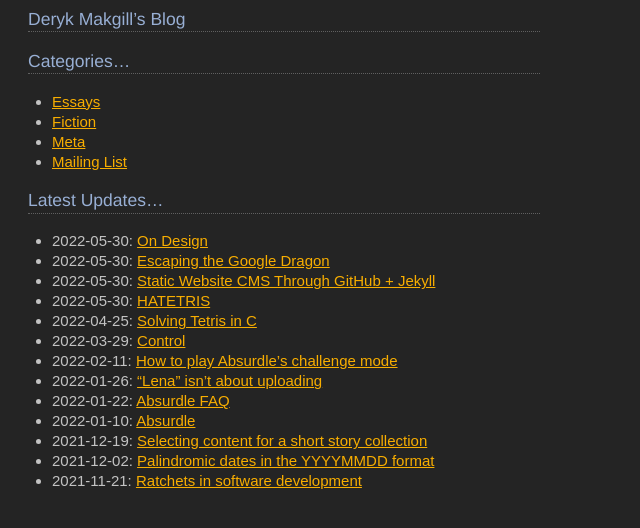
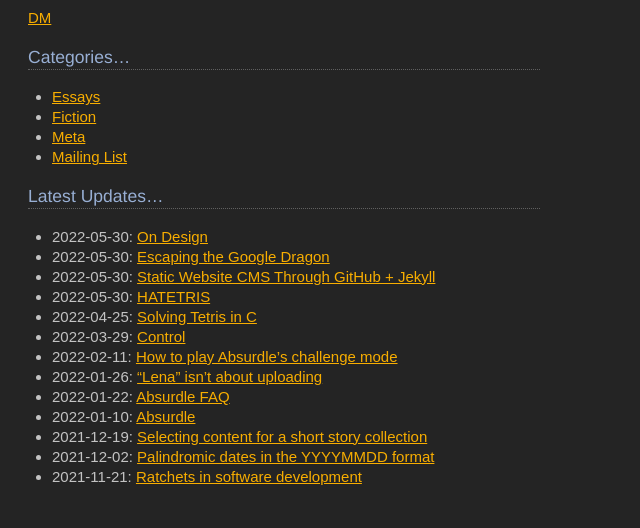
Before and after one commit to dmkgll/dmkgll, a Jekyll site: the page built from index.md, in a window 1280 px wide. Shown: the top 528 px of the page, without its empty margins (0-640 px from the left). Built offline with Jekyll 4.4.1, drawn with Linux system fonts in a browser that asks for light colours; our own code applies the rules of GitHub Pages for plain Markdown files.

Commit message:
Update index.md

```diff
--- a/index.md
+++ b/index.md
@@ -2,7 +2,7 @@
 layout: default
 ---
 
-### Deryk Makgill's Blog
+[DM](/)
 
 ### Categories...
 
```
